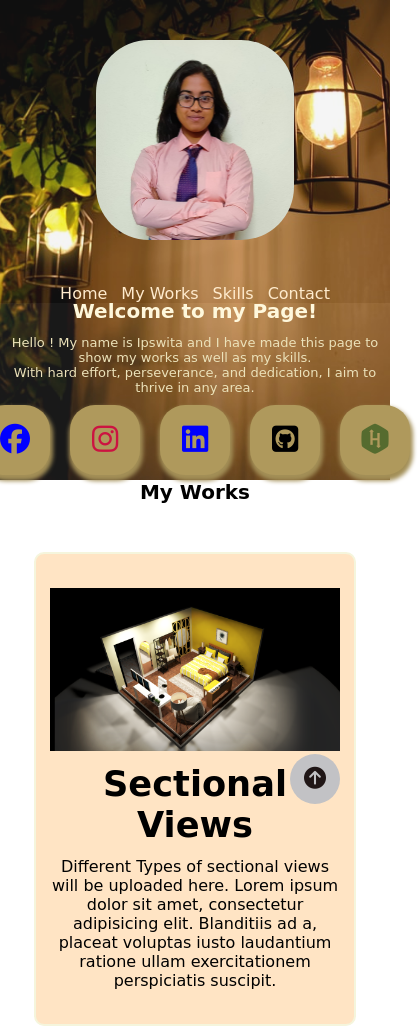
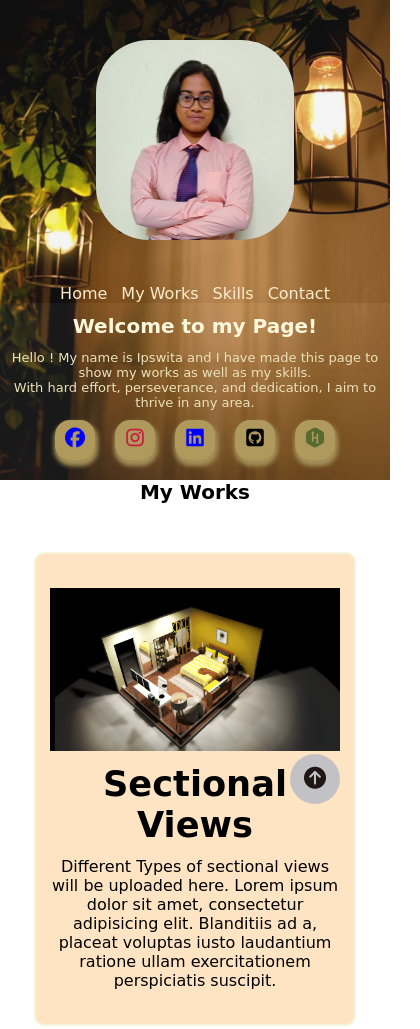
Before and after one commit to ipswita28/Cover_WebPage, a plain HTML site: page index.html in a window 390 px wide. Shown: the top 1029 px of the page, 420 px wide, since content can reach past the window. Drawn offline with Linux system fonts and the light colour scheme; a web font is replaced by a local one.

Commit message:
Update Phone.css

```diff
--- a/Phone.css
+++ b/Phone.css
@@ -48,3 +48,17 @@
     font-size: 12px;
     padding: 4px 8px;
 }
+.centerdiv{
+    display: flex;
+    justify-content: center;
+    align-items: center;
+}
+.centerdiv a{
+    height: 40px;
+    width: 40px;
+    border-radius: 15px;
+    line-height: 40px;
+}
+.centerdiv a i{
+    font-size: 20px;
+}
```
